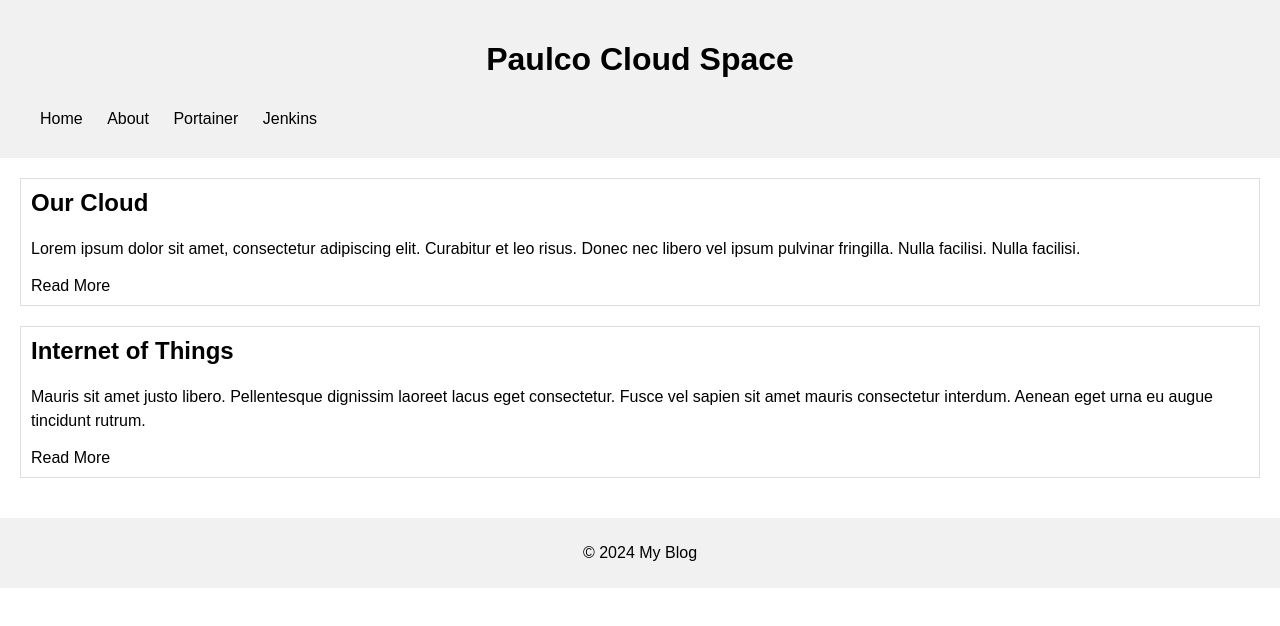
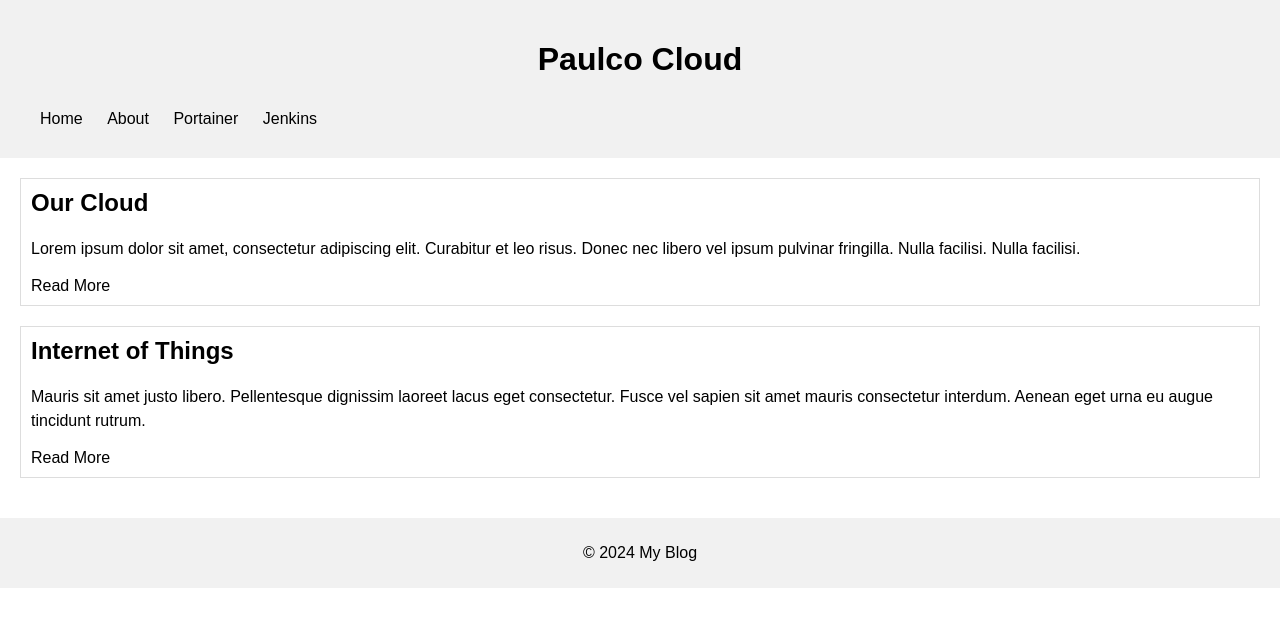
Before and after one commit to SumonPaul18/WebDev, a plain HTML site: page index.html in a window 1280 px wide. Drawn offline with Linux system fonts and the light colour scheme.

Commit message:
Update index.html

```diff
--- a/index.html
+++ b/index.html
@@ -8,7 +8,7 @@
 </head>
 <body>
     <header>
-        <h1>Paulco Cloud Space</h1>
+        <h1>Paulco Cloud</h1>
         <nav>
             <ul>
                 <li><a href="#">Home</a></li>
```
